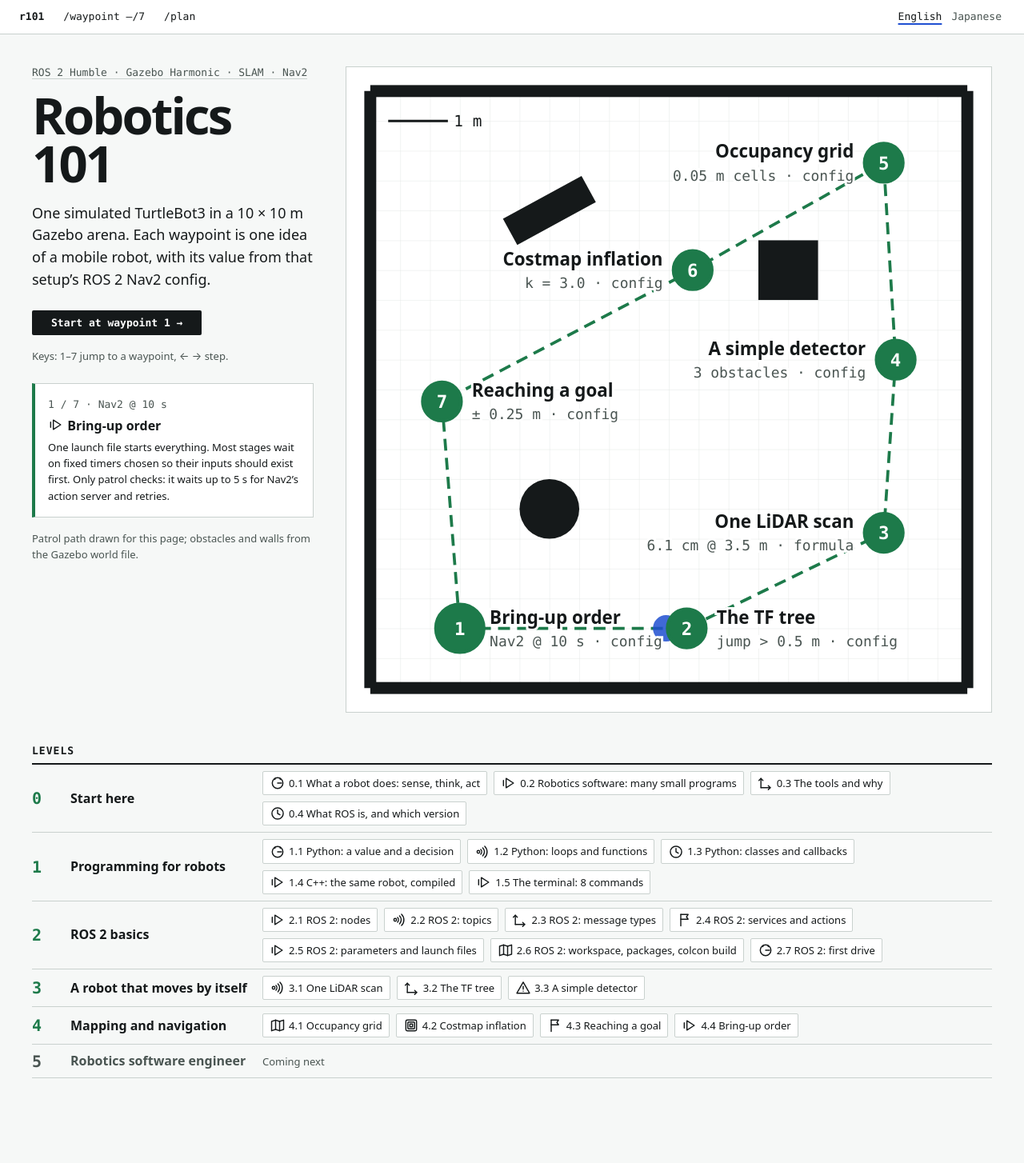
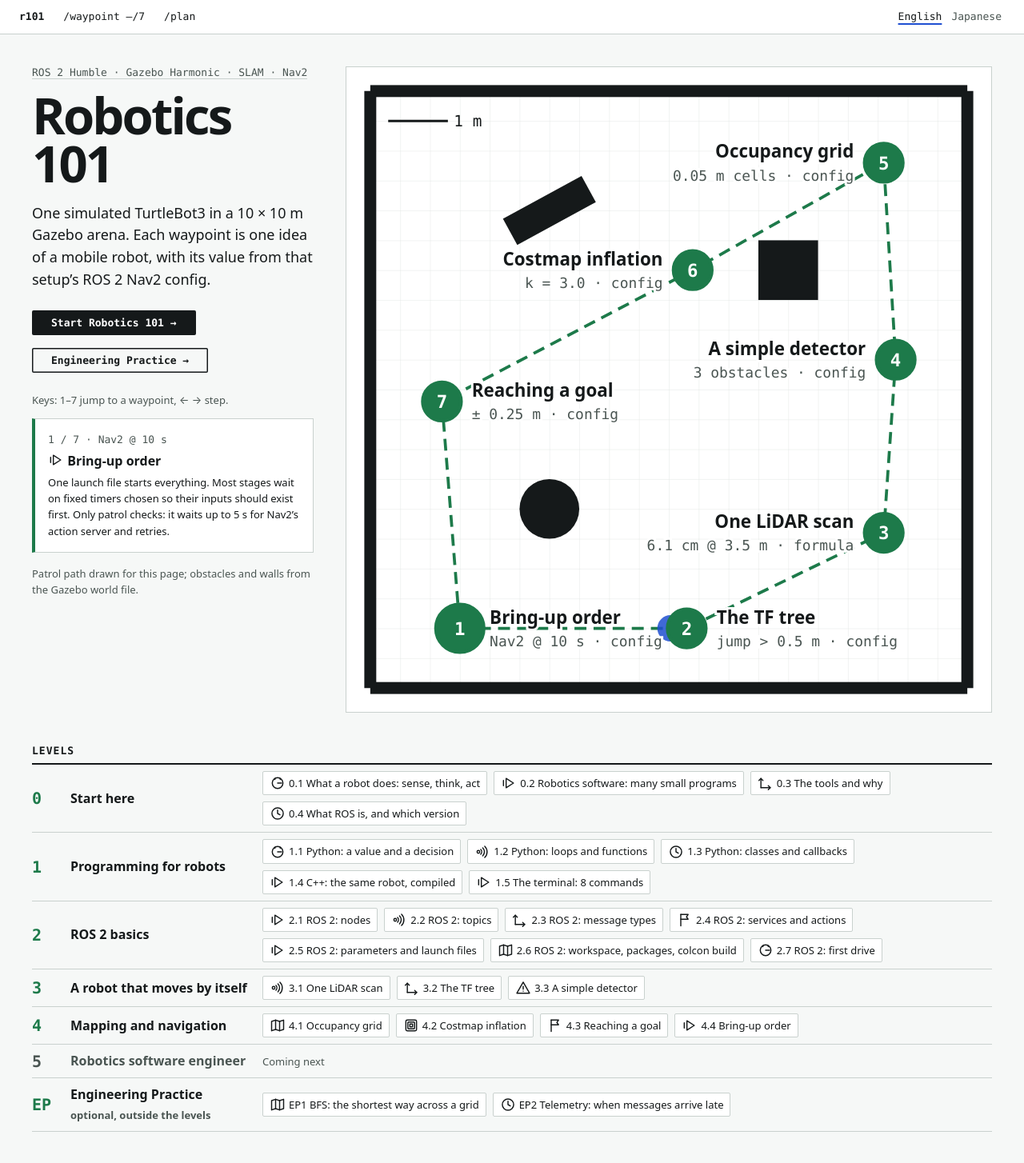
Before and after one commit to AungKaung1928/robotics-101, a React (Vite) app: page / in a window 1280 px wide. Shown: the whole page at 80% size. Before the commit the page ends 1388 px from the top, so only its background shows below. Built offline with nearby package versions, Linux system fonts and the light colour scheme.

Commit message:
Engineering Practice track: #/ep/bfs and #/ep/late as EP1-EP2 outside Levels 0-5 (neighbours inside the track only, never in reading order), EP row on the level map, landing opens with two entries: Start Robotics 101 and Engineering Practice

```diff
--- a/scripts/verify.mjs
+++ b/scripts/verify.mjs
@@ -10,7 +10,7 @@ const BASE = `http://localhost:${PORT}/`
 const OUT = join(ROOT, 'verify-out')
 // Route, then the readouts (data-k) its page must show with a number in them.
 const ROUTES = [
-  { hash: '', h1: { en: 'Robotics 101', ja: 'ロボティクス 101' }, links: ['#/bringup', '#/tf', '#/scan', '#/detect', '#/grid', '#/costmap', '#/goal', '#/0/loop', '#/3/scan', '#/3/tf', '#/3/detect', '#/4/grid', '#/4/costmap', '#/4/goal', '#/4/bringup'], has: 'class="levelmap"', words: { peek: /^1 \/ 7 · Nav2 @ 10 s$/ } },
+  { hash: '', h1: { en: 'Robotics 101', ja: 'ロボティクス 101' }, links: ['#/bringup', '#/tf', '#/scan', '#/detect', '#/grid', '#/costmap', '#/goal', '#/0/loop', '#/3/scan', '#/3/tf', '#/3/detect', '#/4/grid', '#/4/costmap', '#/4/goal', '#/4/bringup', '#/0/loop', '#/ep/bfs', '#/ep/late'], has: 'class="levelmap"', words: { peek: /^1 \/ 7 · Nav2 @ 10 s$/ } },
   { hash: '#/bringup', readouts: ['patrol', 'step'], words: { early: /none|なし/ } },
   { hash: '#/bringup/3', readouts: ['step'], off: 4 },
   { hash: '#/tf', readouts: ['hit-map', 'hit-base_footprint', 'hit-base_scan', 'odomhz'], equals: { drive: '0.13 m', mapodom: '0.02 s (50 Hz)' }, words: { verdict: /healthy|正常/ } },
@@ -29,6 +29,8 @@ const ROUTES = [
   { hash: '#/grid', readouts: ['cells', 'scans', 'known'], equals: { scans: '1', kept: '1.9 s', between: '8.7–9.2', republish: '5 s' }, has: ' %"' }, // canvas label carries the result
   { hash: '#/0/loop', has: 'class="num">0.1<', equals: { blind: '5.2 cm' } },
   { hash: '#/0/pipe', has: 'class="num">0.2<' },
+  { hash: '#/ep/bfs', has: 'class="num">EP1<' },
+  { hash: '#/ep/late', has: 'class="num">EP2<' },
   { hash: '#/0/tools', has: 'class="num">0.3<' },
   { hash: '#/0/ros', has: 'class="num">0.4<' },
   { hash: '#/1/decide', has: 'class="num">1.1<' },
--- a/src/App.tsx
+++ b/src/App.tsx
@@ -102,7 +102,7 @@ function LevelChapter({ p, t, ja }: { p: LevelPage; t: Strings; ja: boolean }) {
     <main className="chapter">
       <div className="chead">
         <div>
-          <p className="eyebrow">{t.levels.one} {p.meta.level} · {t.levels.names[p.meta.level]}</p>
+          <p className="eyebrow">{p.meta.level === 'ep' ? `${t.levels.ep} · ${t.levels.epNote}` : `${t.levels.one} ${p.meta.level} · ${t.levels.names[p.meta.level]}`}</p>
           <h1><span className="num">{p.num}</span> <Icon name={p.meta.icon} /> {title(p.meta)}</h1>
         </div>
       </div>
--- a/src/anim/contract.ts
+++ b/src/anim/contract.ts
@@ -36,7 +36,7 @@ export interface PlayerProps {
 /** One chapter as the level map and router see it. Route: #/<level>/<id>. */
 export interface ChapterMeta {
   id: string
-  level: number
+  level: number | 'ep' // 'ep' = Engineering Practice, outside Levels 0-5
   titleEn: string
   titleJa: string
   icon: IconName
--- /dev/null
+++ b/src/chapters/ep/index.ts
@@ -0,0 +1,12 @@
+import type { ChapterMeta } from '../../anim/contract'
+import { BFS_STRINGS } from './bfs.strings'
+import { LATE_STRINGS } from './late.strings'
+
+/** Engineering Practice: optional track outside the numbered levels, never a prerequisite (route #/ep/<id>). */
+export const EP_CHAPTERS: ChapterMeta[] = [
+  { id: 'bfs', level: 'ep', titleEn: BFS_STRINGS.en.title, titleJa: BFS_STRINGS.ja.title, icon: 'map' },
+  { id: 'late', level: 'ep', titleEn: LATE_STRINGS.en.title, titleJa: LATE_STRINGS.ja.title, icon: 'clock' },
+]
+
+export { default as BfsChapter } from './BfsChapter'
+export { default as LateChapter } from './LateChapter'
--- a/src/components/Overview.tsx
+++ b/src/components/Overview.tsx
@@ -4,6 +4,7 @@ import { SOURCE_REPO, STACK, WAYPOINTS } from '../content/world'
 import { STRINGS, type Strings } from '../i18n'
 import { CHAPTERS, type ChapterId } from '../lib/route'
 import { CHAPTER_ICON, Icon } from '../icons'
+import { EP_CHAPTERS } from '../chapters/ep'
 import { LEVELS } from '../content/levels'
 import { readDone } from '../lib/progress'
 import Arena from './Arena'
@@ -55,6 +56,18 @@ export default function Overview({ t }: { t: Strings }) {
             ) : <span className="lv-chs note">{t.levels.soon}</span>}
           </li>
         ))}
+        <li className="is-ep">
+          <span className="lv-n">EP</span>
+          <span className="lv-name">{t.levels.ep} <span className="note">{t.levels.epNote}</span></span>
+          <span className="lv-chs">
+            {EP_CHAPTERS.map((c, i) => (
+              <a key={c.id} href={`#/ep/${c.id}`} className={done.has(c.id) ? 'is-done' : undefined}>
+                <Icon name={c.icon} /> <span>EP{i + 1} {ja ? c.titleJa : c.titleEn}</span>
+                {done.has(c.id) && <span className="tick" aria-label={t.levels.opened}>✓</span>}
+              </a>
+            ))}
+          </span>
+        </li>
       </ol>
     </section>
   )
@@ -65,7 +78,8 @@ export default function Overview({ t }: { t: Strings }) {
         <p className="eyebrow"><a href={SOURCE_REPO}>{STACK.join(' · ')}</a></p>
         <h1>{t.title}</h1>
         <p className="lede">{t.lede}</p>
-        <p className="cta"><a className="btn" href={`#/${CHAPTERS[0]}`}>{t.start} →</a> <span className="note">{t.keys}</span></p>
+        <p className="cta"><a className="btn" href={`#/0/${LEVELS[0][0].id}`}>{t.startR101} →</a> <a className="btn btn-2" href={`#/ep/${EP_CHAPTERS[0].id}`}>{t.levels.ep} →</a></p>
+        <p className="note">{t.keys}</p>
         <a className="peek" href={`#/${peek}`}>
           <span className="peek-n" data-k="peek">{CHAPTERS.indexOf(peek) + 1} / {CHAPTERS.length} · {VALUE[peek].v}</span>
           <strong><Icon name={CHAPTER_ICON[peek]} /> {t.chapters[peek]}</strong>
--- a/src/content/levels.ts
+++ b/src/content/levels.ts
@@ -2,6 +2,7 @@ import type { ComponentType } from 'react'
 import type { ChapterMeta } from '../anim/contract'
 import { LEVEL0_CHAPTERS, LoopChapter, PipeChapter, RosChapter, ToolsChapter } from '../chapters/l0'
 import { CallbackChapter, ClosestChapter, CppChapter, DecideChapter, LEVEL1_CHAPTERS, ShellChapter } from '../chapters/l1'
+import { BfsChapter, EP_CHAPTERS, LateChapter } from '../chapters/ep'
 import { ActionsChapter, DriveChapter, LEVEL2_CHAPTERS, MsgTypesChapter, NodesChapter, ParamsChapter, TopicsChapter, WsChapter } from '../chapters/l2'
 import { STRINGS, type Strings } from '../i18n'
 import { CHAPTER_ICON } from '../icons'
@@ -26,14 +27,22 @@ export const LEVELS: ChapterMeta[][] = [
 /** Bodies of the new-level chapters (the 7 patrol chapters keep their own routes in App). */
 export const LEVEL_BODY: Record<string, ComponentType<{ t: Strings }>> = {
   loop: LoopChapter, pipe: PipeChapter, tools: ToolsChapter, ros: RosChapter, decide: DecideChapter, closest: ClosestChapter, callback: CallbackChapter, cpp: CppChapter, shell: ShellChapter,
+  bfs: BfsChapter, late: LateChapter,
   nodes: NodesChapter, topics: TopicsChapter, msgtypes: MsgTypesChapter, actions: ActionsChapter, params: ParamsChapter, ws: WsChapter, drive: DriveChapter,
 }
 
 export type LevelPage = { meta: ChapterMeta; num: string; prev: ChapterMeta | null; next: ChapterMeta | null }
 
-/** '#/1/decide' → that chapter with its number ('1.1') and its neighbours in reading order (across levels); anything else → null. */
+/**
+ * '#/1/decide' → that chapter with its number ('1.1') and its neighbours in reading order (across levels);
+ * '#/ep/bfs' → 'EP1', neighbours inside Engineering Practice only; anything else → null.
+ */
 export function levelPage(hash: string): LevelPage | null {
   const [lv, id] = hash.replace(/^#\/?/, '').split('?')[0].split('/')
+  if (lv === 'ep') {
+    const j = EP_CHAPTERS.findIndex((c) => c.id === id)
+    return j < 0 ? null : { meta: EP_CHAPTERS[j], num: `EP${j + 1}`, prev: EP_CHAPTERS[j - 1] ?? null, next: EP_CHAPTERS[j + 1] ?? null }
+  }
   const chs = LEVELS[Number(lv)]
   const i = chs?.findIndex((c) => c.id === id && LEVEL_BODY[c.id]) ?? -1
   if (!chs || i < 0) return null
--- a/src/i18n.ts
+++ b/src/i18n.ts
@@ -9,7 +9,7 @@ const en = {
   title: 'Robotics 101',
   lede: 'One simulated TurtleBot3 in a 10 × 10 m Gazebo arena. Each waypoint is one idea of a mobile robot, with its value from that setup’s ROS 2 Nav2 config.',
   open: 'Open a waypoint',
-  start: 'Start at waypoint 1',
+  startR101: 'Start Robotics 101',
   drag: '← drag me →',
   // Words inside the headline values (content/waypoints.ts); the numbers come from the tracked constants.
   wv: { jump: (m: number) => `jump > ${m} m`, obstacles: (n: number) => `${n} obstacles`, cells: (m: number) => `${m} m cells` },
@@ -24,6 +24,8 @@ const en = {
     one: 'Level',
     names: ['Start here', 'Programming for robots', 'ROS 2 basics', 'A robot that moves by itself', 'Mapping and navigation', 'Robotics software engineer'],
     soon: 'Coming next',
+    ep: 'Engineering Practice',
+    epNote: 'optional, outside the levels',
     opened: 'opened',
   },
   plan: 'Plan',
@@ -176,7 +178,7 @@ const ja: typeof en = {
   title: 'ロボティクス 101',
   lede: '10 × 10 m の Gazebo アリーナにシミュレーションの TurtleBot3 が 1 台。各ウェイポイントで移動ロボットの考え方を 1 つずつ扱い、値はその ROS 2 Nav2 設定から取る。',
   open: 'ウェイポイントを開く',
-  start: 'ウェイポイント 1 から始める',
+  startR101: 'Robotics 101 を始める',
   drag: '← ドラッグ →',
   wv: { jump: (m: number) => `ジャンプ > ${m} m`, obstacles: (n: number) => `障害物 ${n} 個`, cells: (m: number) => `${m} m のセル` },
   keys: 'キー: 1–7 でウェイポイントへ、← → で移動。',
@@ -190,6 +192,8 @@ const ja: typeof en = {
     one: 'レベル',
     names: ['はじめに', 'ロボットのためのプログラミング', 'ROS 2 の基本', '自分で動くロボット', '地図とナビゲーション', 'ロボットソフトウェアエンジニア'],
     soon: '準備中',
+    ep: 'エンジニアリング実践',
+    epNote: '任意、レベルの外',
     opened: '開いた',
   },
   plan: '全体図',
--- a/src/index.css
+++ b/src/index.css
@@ -52,6 +52,8 @@ h1 { font-size: var(--t-h1); line-height: 1.1; letter-spacing: -0.02em; margin:
 .cta { display: flex; flex-wrap: wrap; align-items: center; gap: var(--s3); margin: var(--s4) 0; }
 .btn { display: inline-block; padding: var(--s2) var(--s4); background: var(--ink); color: var(--surface); text-decoration: none; font: 600 var(--t-small) var(--mono); border-radius: var(--radius); }
 .btn:hover { background: var(--ink-2); }
+.btn-2 { background: none; color: var(--ink); box-shadow: inset 0 0 0 1.5px var(--ink); }
+.btn-2:hover { background: var(--paper); color: var(--ink); }
 .peek { display: grid; gap: var(--s1); padding: var(--s3); margin-bottom: var(--s3); border: 1px solid var(--rule); border-left: 4px solid var(--free); background: var(--surface); color: var(--ink); text-decoration: none; font-size: var(--t-small); }
 .peek-n { font-family: var(--mono); color: var(--ink-2); }
 .peek strong { font-size: 1rem; }
```
Also changed, not shown: 1 other file (tests, documents, lock files or other folders).
